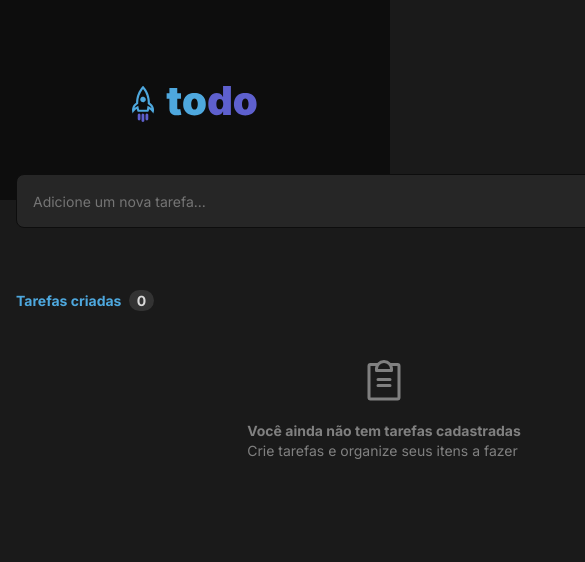
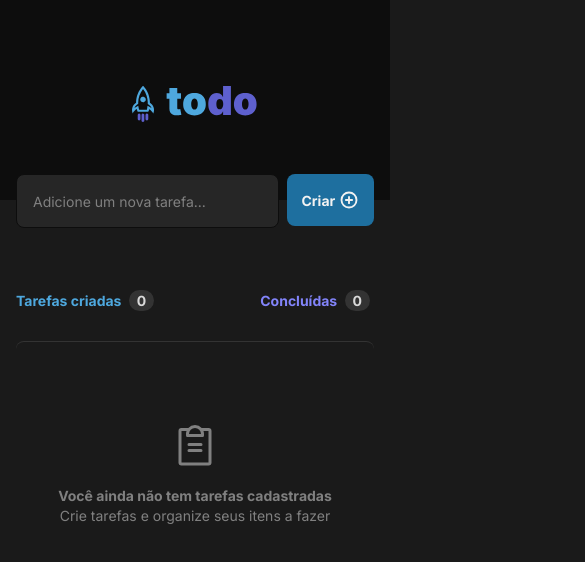
Before and after one commit to ghiberti85/ignite-todo-list, a React (Vite) app: page / in a window 390 px wide. Shown: the top 562 px of the page, 585 px wide, since content can reach past the window. Built offline with nearby package versions, Linux system fonts and the light colour scheme.

Commit message:
Configuring Responsiveness

```diff
--- a/src/App.module.css
+++ b/src/App.module.css
@@ -1,5 +1,6 @@
 .wrapper {
     max-width: 52rem;
+    width: 100%;
     margin: 0 auto;
     padding: 0 1rem 1rem;
     display: grid;
--- a/src/components/NewTask.module.css
+++ b/src/components/NewTask.module.css
@@ -1,17 +1,17 @@
-.newtask {
+.newTask {
     display: flex;
     justify-content: center;
     gap: 0.5rem;
     margin: -1.6rem auto 0;
-    width: 46rem;
+    width: 100%;
 }
 
-.newtask input {
+.newTask input {
     background: var(--gray-500);
     color: var(--gray-100);
     border-radius: 8px;
     border: 1px solid var(--gray-700);
-    width: 41rem;
+    width: 90%;
     height: 3.375rem;
     line-height: 1.4;
     padding: 1rem;
@@ -21,10 +21,10 @@
     color: var(--gray-300);
 }
 
-.newtask button {
+.newTask button {
     background: var(--blue-dark);
     color: var(--gray-100);
-    width: 5.5rem;
+    width: 10%;
     height: 3.25rem;
     border-radius: 8px;
     font-size: 0.875rem;
@@ -36,3 +36,21 @@
     align-items: center;
     gap: 0.25rem
 }
+
+@media only screen and (max-width: 768px) {
+    .newTask input {
+        width: 75%;
+    }
+    .newTask button {
+        width: 25%;
+    }
+}
+
+@media only screen and (max-width: 320px) {
+    .newTask input {
+        width: 65%;
+    }
+    .newTask button {
+        width: 35%;
+    }
+}
--- a/src/components/NewTask.tsx
+++ b/src/components/NewTask.tsx
@@ -40,7 +40,7 @@ export function NewTask({tasks, setTasks}: TaskProps) {
 
     return(
         <form
-            className={styles.newtask}
+            className={styles.newTask}
             onSubmit={handleTaskSubmit}
         >
             <input
--- a/src/components/TaskList.module.css
+++ b/src/components/TaskList.module.css
@@ -1,5 +1,5 @@
 .taskContainer {
-    width: 46rem;
+    width: 100%;
     margin: 0 auto;
 
 }
@@ -10,6 +10,7 @@
     justify-content: center;
     line-height: 1.4;
     color: var(--gray-300);
+    text-align: center;
 }
 
 .emptyTaskList svg {
@@ -42,13 +43,21 @@
     border-radius: 10rem;
     margin: 0 0.25rem;
 }
+
+.taskListContainer {
+    border-radius: 8px;
+    border-top: 1px solid var(--gray-400);
+    padding-top: 4rem;
+}
+
 .task {
     background: var(--gray-500);
     font-size: 0.875rem;
     font-weight:500;
     line-height: 1.4;
     border-radius: 8px;
-    height: 4.5rem;
+    height: auto;
+    overflow: hidden;
     padding: 1rem;
     margin-bottom: 1rem;
     display: flex;
@@ -117,3 +126,19 @@
     background-color: var(--purple);
     border-color: var(--purple);
 }
+
+@media only screen and (max-width: 320px) {
+    .counter span {
+        display: flex;
+        flex-direction: column;
+        text-align: center;
+    }
+
+    .counter strong {
+        margin: 0.25rem auto;
+    }
+
+    .taskListContainer {
+        padding-top: 2rem;
+    }
+}
--- a/src/components/TaskList.tsx
+++ b/src/components/TaskList.tsx
@@ -45,6 +45,7 @@ export function TaskList ({ tasks, setTasks }: TaskProps) {
                     )}
                 </span>
             </div>
+            <div className={styles.taskListContainer}>
                 {taskCount > 0 ? (
                     <div className={styles.taskList}>
                         {tasks.map((task) => (
@@ -82,6 +83,7 @@ export function TaskList ({ tasks, setTasks }: TaskProps) {
                         <span>Crie tarefas e organize seus itens a fazer</span>
                     </div>
                 )}
+            </div>
 
         </div>
 
```
Lines whose indentation alone changed are shown as unchanged.
